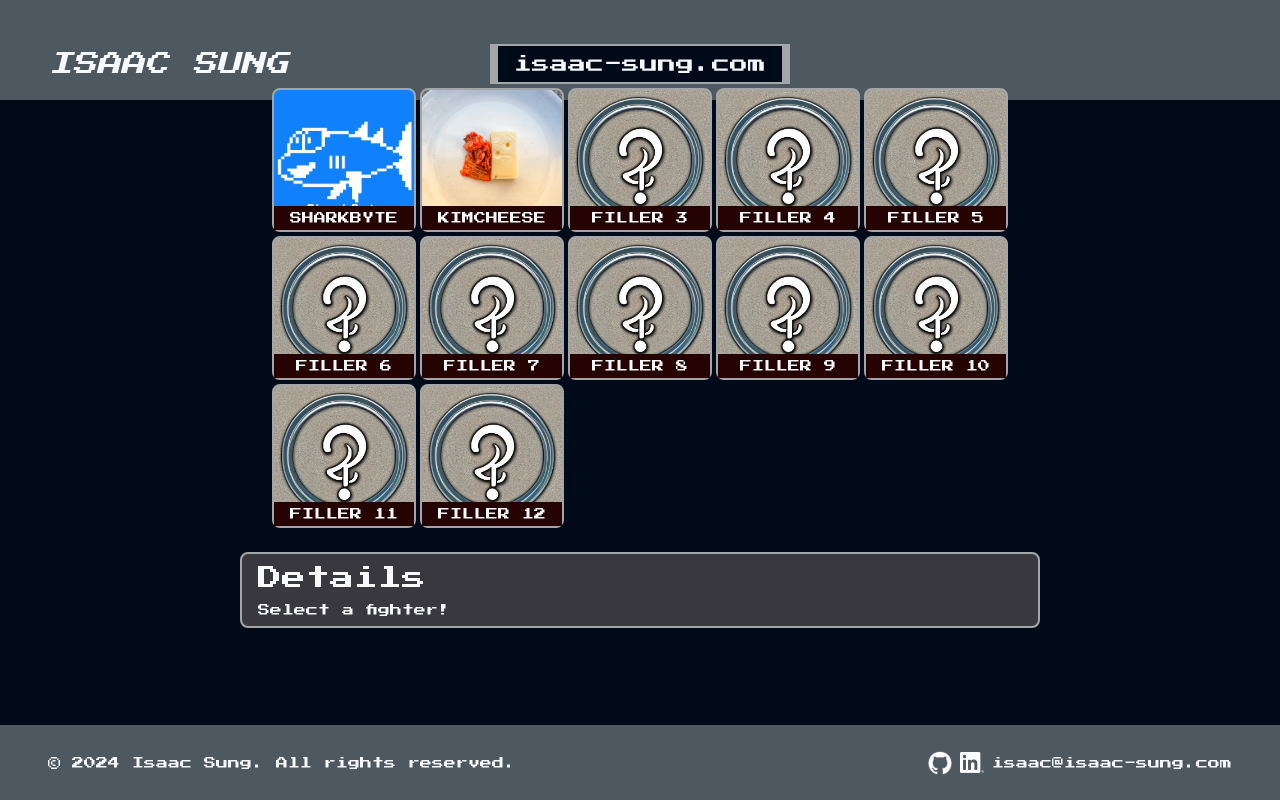
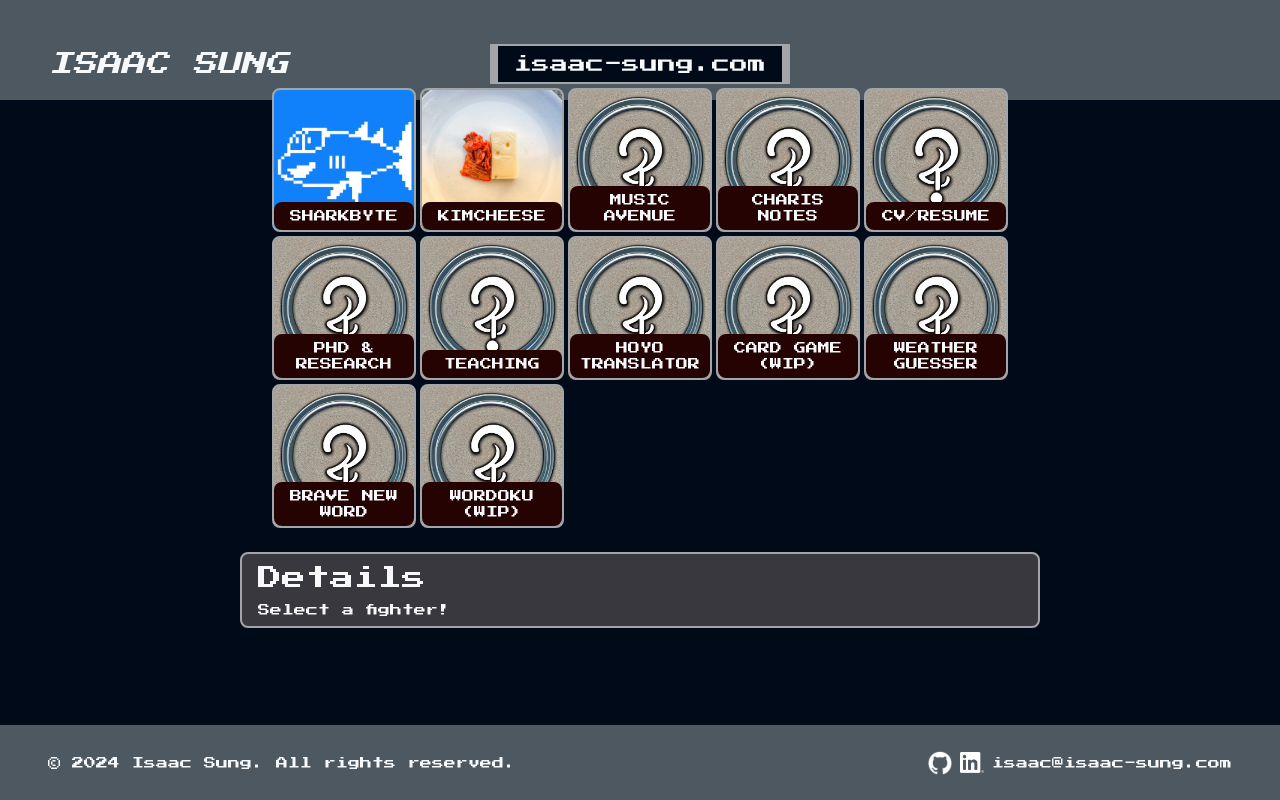
Before and after one commit to is4ac/isaac-sung, a SvelteKit app: page / in a window 1280 px wide. Built offline with nearby package versions, Linux system fonts and the light colour scheme.

Commit message:
restructure project. add some more project links data

```diff
--- a/src/components/card.svelte
+++ b/src/lib/components/card.svelte
@@ -18,5 +18,6 @@
 	style="background-image: url({card.imageSrc})"
 	tabindex="0"
 >
-	<span class="w-full bg-darkRed py-1 text-center text-xs uppercase">{card.title}</span>
+	<span class="w-full rounded-lg bg-darkRed py-1.5 text-center text-xs uppercase">{card.title}</span
+	>
 </div>
--- /dev/null
+++ b/src/lib/data/content.ts
@@ -0,0 +1,51 @@
+import fillerImage from '$lib/assets/images/filler.webp';
+import kimcheeseImage from '$lib/assets/images/kimcheese.webp';
+import sharkbyteImage from '$lib/assets/images/sharkbyte.webp';
+import type { CardType } from '../types';
+
+export const content: CardType[] = [
+	{
+		imageSrc: sharkbyteImage,
+		title: 'SharkByte',
+		description: 'A chiptune/8-bit style music remix project.',
+		url: '/pages/sharkbyte'
+	},
+	{
+		imageSrc: kimcheeseImage,
+		title: 'Kimcheese',
+		description: 'A lofi, jazzy, funky collaboration with AJ Smith and other friends.',
+		url: '/pages/kimcheese'
+	},
+	{
+		imageSrc: fillerImage,
+		title: 'Music Avenue',
+		description:
+			'A 501(c)(3) non-profit organization that provides accessible music education to children in Dane County, Wisconsin. Website designed and maintained by me.',
+		url: 'https://www.musicavenue.org'
+	},
+	{
+		imageSrc: fillerImage,
+		title: 'Charis Notes',
+		description:
+			'Personal website for Charis, a talented musician who happens to be my wife. Website designed and maintained by me.',
+		url: 'https://www.charisnotes.com'
+	},
+	{ imageSrc: fillerImage, title: 'CV/Resume', description: '', url: '/pages/resume' },
+	{ imageSrc: fillerImage, title: 'PhD & Research', description: '', url: '/pages/research' },
+	{ imageSrc: fillerImage, title: 'Teaching', description: '', url: '/pages/teaching' },
+	{
+		imageSrc: fillerImage,
+		title: 'Hoyo Translator',
+		description: '',
+		url: '/pages/hoyotranslator'
+	},
+	{ imageSrc: fillerImage, title: 'Card Game (WIP)', description: '', url: '/pages/card-game' },
+	{
+		imageSrc: fillerImage,
+		title: 'Weather Guesser',
+		description: '',
+		url: '/pages/weather-guesser'
+	},
+	{ imageSrc: fillerImage, title: 'Brave New Word', description: '', url: '/pages/brave-new-word' },
+	{ imageSrc: fillerImage, title: 'Wordoku (WIP)', description: '', url: '/pages/wordoku' }
+];
--- /dev/null
+++ b/src/lib/stores/pageTitle.ts
@@ -0,0 +1,3 @@
+import { writable } from 'svelte/store';
+
+export const pageTitle = writable('isaac-sung.com');
--- a/src/types/index.ts
+++ b/src/lib/types/index.ts
@@ -2,4 +2,5 @@ export type CardType = {
 	imageSrc: string;
 	title: string;
 	description: string;
+	url: string;
 };
--- a/src/routes/+layout.svelte
+++ b/src/routes/+layout.svelte
@@ -2,6 +2,7 @@
 	import '../app.css';
 	import githubIcon from '$lib/assets/icons/github-mark.png';
 	import linkedinIcon from '$lib/assets/icons/linkedin.png';
+	import { pageTitle } from '$lib/stores/pageTitle';
 
 	const currentYear = new Date().getFullYear();
 </script>
@@ -9,14 +10,18 @@
 <main class="flex min-h-dvh flex-col items-center">
 	<header class="relative z-0 -mb-3 h-[100px] w-full bg-blueGray px-12">
 		<h2 class="absolute left-[50%] top-2 -ml-[120px] lg:bottom-5 lg:left-auto lg:top-auto lg:ml-0">
-			<em>ISAAC SUNG</em>
+			<em><a href="/">ISAAC SUNG</a></em>
 		</h2>
 
 		<div
 			class="absolute bottom-4 left-[50%] -ml-[150px] w-[300px] border-x-8 border-y-2 border-border bg-background px-4 py-1 text-center"
 		>
-			<h4>isaac-sung.com</h4>
+			<h4>{$pageTitle}</h4>
 		</div>
+
+		{#if $pageTitle !== 'isaac-sung.com'}
+			<a href="/" class="absolute right-3 top-[50%] -mt-3 md:right-12">Back</a>
+		{/if}
 	</header>
 
 	<slot />
--- a/src/routes/+page.svelte
+++ b/src/routes/+page.svelte
@@ -1,34 +1,9 @@
 <script lang="ts">
-	import { type CardType } from '../types';
-	import Card from '../components/card.svelte';
-	import DetailsPane from '../components/details-pane.svelte';
-
-	import fillerImage from '$lib/assets/images/filler.webp';
-	import kimcheeseImage from '$lib/assets/images/kimcheese.webp';
-	import sharkbyteImage from '$lib/assets/images/sharkbyte.webp';
-
-	const cards = [
-		{
-			imageSrc: sharkbyteImage,
-			title: 'SharkByte',
-			description: 'A chiptune/8-bit style music remix project.'
-		},
-		{
-			imageSrc: kimcheeseImage,
-			title: 'Kimcheese',
-			description: 'A lofi, jazzy, funky collaboration with AJ Smith and other friends.'
-		},
-		{ imageSrc: fillerImage, title: 'Filler 3', description: '' },
-		{ imageSrc: fillerImage, title: 'Filler 4', description: '' },
-		{ imageSrc: fillerImage, title: 'Filler 5', description: '' },
-		{ imageSrc: fillerImage, title: 'Filler 6', description: '' },
-		{ imageSrc: fillerImage, title: 'Filler 7', description: '' },
-		{ imageSrc: fillerImage, title: 'Filler 8', description: '' },
-		{ imageSrc: fillerImage, title: 'Filler 9', description: '' },
-		{ imageSrc: fillerImage, title: 'Filler 10', description: '' },
-		{ imageSrc: fillerImage, title: 'Filler 11', description: '' },
-		{ imageSrc: fillerImage, title: 'Filler 12', description: '' }
-	];
+	import { type CardType } from '$lib/types';
+	import Card from '$lib/components/card.svelte';
+	import DetailsPane from '$lib/components/details-pane.svelte';
+	import { content } from '$lib/data/content';
+	import { pageTitle } from '$lib/stores/pageTitle';
 
 	let selectedCard: CardType | null = null;
 	let hoveredCard: CardType | null = null;
@@ -43,11 +18,14 @@
 	const handleClick = (card: CardType) => {
 		selectedCard = card;
 	};
+
+	pageTitle.set('isaac-sung.com');
 </script>
 
 <div class="z-10 flex h-[50dvh] flex-col items-center justify-start">
 	<div class="grid max-w-[750px] grid-cols-3 gap-1 sm:grid-cols-4 md:grid-cols-5">
-		{#each cards as card}
+		{#each content as card}
+			<a href={card.url} class="hover:opacity-100" tabindex="-1">
 				<Card
 					on:mouseover={() => handleHover(card)}
 					on:focus={() => handleHover(card)}
@@ -56,6 +34,7 @@
 					{card}
 					selected={selectedCard === card}
 				/>
+			</a>
 		{/each}
 	</div>
 
--- /dev/null
+++ b/src/routes/pages/+layout.svelte
@@ -0,0 +1,3 @@
+<div class="z-10 pt-8">
+	<slot />
+</div>
--- /dev/null
+++ b/src/routes/pages/kimcheese/+page.svelte
@@ -0,0 +1,7 @@
+<script lang="ts">
+	import { pageTitle } from '$lib/stores/pageTitle';
+
+	pageTitle.set('Kimcheese');
+</script>
+
+Testing
--- /dev/null
+++ b/src/routes/pages/sharkbyte/+page.svelte
@@ -0,0 +1,7 @@
+<script lang="ts">
+	import { pageTitle } from '$lib/stores/pageTitle';
+
+	pageTitle.set('SharkByte');
+</script>
+
+Testing
```
Also changed, not shown: src/lib/components/details-pane.svelte (renamed from src/components/details-pane.svelte). Lines whose indentation alone changed are shown as unchanged.
